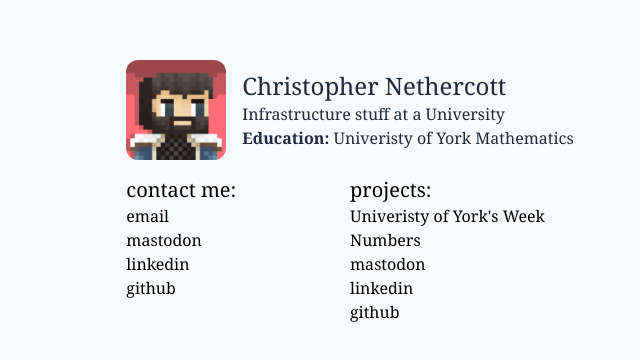
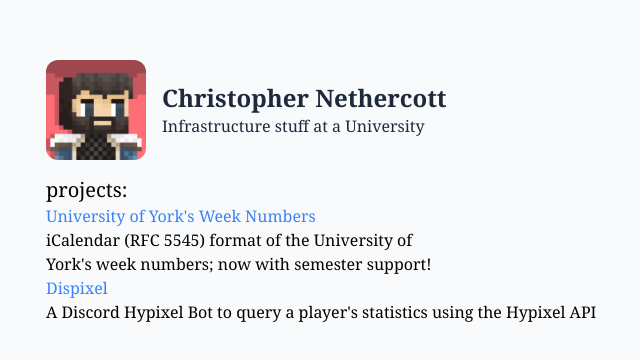
Before and after one commit to chriscn/personal-website, a Next.js app: page / in a window 1280 px wide. Shown: the part 208-568 px from the top of the page, without its empty margins (290-930 px from the left). Built offline with nearby package versions, Linux system fonts and the light colour scheme.

Commit message:
feat: update project section

```diff
--- a/src/app/globals.css
+++ b/src/app/globals.css
@@ -1,3 +1,7 @@
 @tailwind base;
 @tailwind components;
 @tailwind utilities;
+
+text-balance {
+    text-wrap: balance;
+}
--- a/src/app/page.tsx
+++ b/src/app/page.tsx
@@ -1,9 +1,31 @@
 import Image from "next/image";
+import Link from "next/link";
+
+type Project = {
+	name: string;
+	description: string;
+	url: string;
+};
+
+const projects: Project[] = [
+	{
+		name: "University of York's Week Numbers",
+		description:
+			"iCalendar (RFC 5545) format of the University of York's week numbers; now with semester support!",
+		url: "https://github.com/chriscn/uoy-week-numbers",
+	},
+	{
+		name: "Dispixel",
+		description:
+			"A Discord Hypixel Bot to query a player's statistics using the Hypixel API",
+		url: "https://github.com/chriscn/Dispixel",
+	},
+];
 
 export default function IndexPage() {
 	return (
 		<main className="h-screen flex flex-col items-center justify-center bg-slate-50 font-serif">
-			<section className="m-4 space-y-4 max-w-xl">
+			<section className="m-4 space-y-4 max-w-screen-sm w-full p-4">
 				<div className="flex flex-row space-x-4 items-center text-slate-800">
 					<Image
 						src="/profile.png"
@@ -12,28 +34,27 @@
 						className="rounded-xl"
 						alt="Christopher Nethercott profile picture"
 					/>
-					<div className="w-full">
-						<h1 className="text-2xl font-medium">Christopher Nethercott</h1>
+					<div>
+						<h1 className="text-2xl font-bold">Christopher Nethercott</h1>
 						<p>Infrastructure stuff at a University</p>
-						<p>
-							<b>Education: </b> Univeristy of York Mathematics
-						</p>
 					</div>
 				</div>
 				<div className="flex flex-col sm:flex-row justify-between">
 					<div className="w-full">
-						<h1 className="text-xl">contact me:</h1>
-						<p>email</p>
-						<p>mastodon</p>
-						<p>linkedin</p>
-						<p>github</p>
-					</div>
-					<div className="w-full">
 						<h1 className="text-xl">projects:</h1>
-						<p>Univeristy of York's Week Numbers</p>
-						<p>mastodon</p>
-						<p>linkedin</p>
-						<p>github</p>
+						<ul>
+							{projects.map((project) => (
+								<li key={project.name}>
+									<Link
+										href={project.url}
+										className="hover:underline text-blue-500"
+									>
+										{project.name}
+									</Link>
+									<p className="text-balance">{project.description}</p>
+								</li>
+							))}
+						</ul>
 					</div>
 				</div>
 			</section>
```
